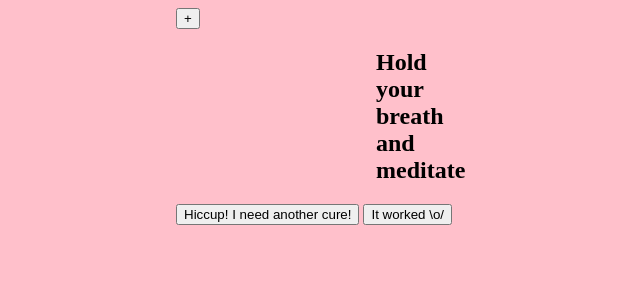
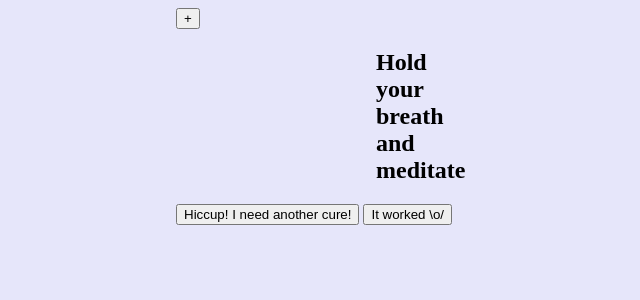
Before and after one commit to DaniSchufeldt/hiccup-helper, a PHP site: page /home.html in a window 1280 px wide. Shown: the top 300 px of the page, without its empty margins (214-854 px from the left). Run offline with PHP 8.4, Linux system fonts and the light colour scheme.

Commit message:
Added remedy css/html page (also tried something with php to push to heroku, which did not work)

```diff
--- a/home.css
+++ b/home.css
@@ -9,5 +9,5 @@
 }
 
 body {
-  background-color: pink;
+  background-color: #E6E6FA;
 }
--- a/index.php
+++ /dev/null
@@ -1 +0,0 @@
-<?php include_once("home.html"); ?>
--- /dev/null
+++ b/remedy.css
@@ -0,0 +1,3 @@
+body {
+  background-color: #FFF0F5
+}
```
Also changed, not shown: remedy.html (added, +15 -0 lines).
